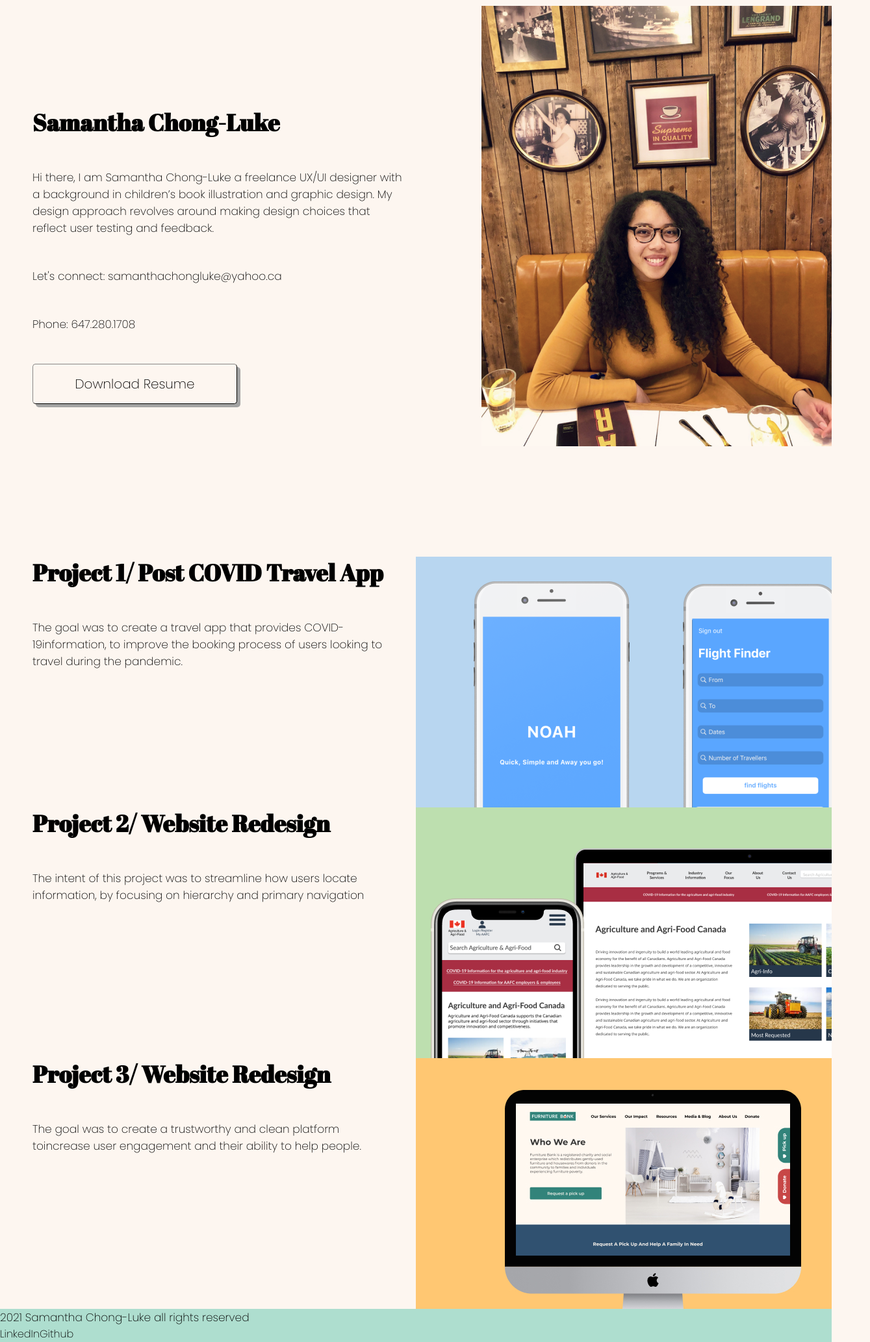
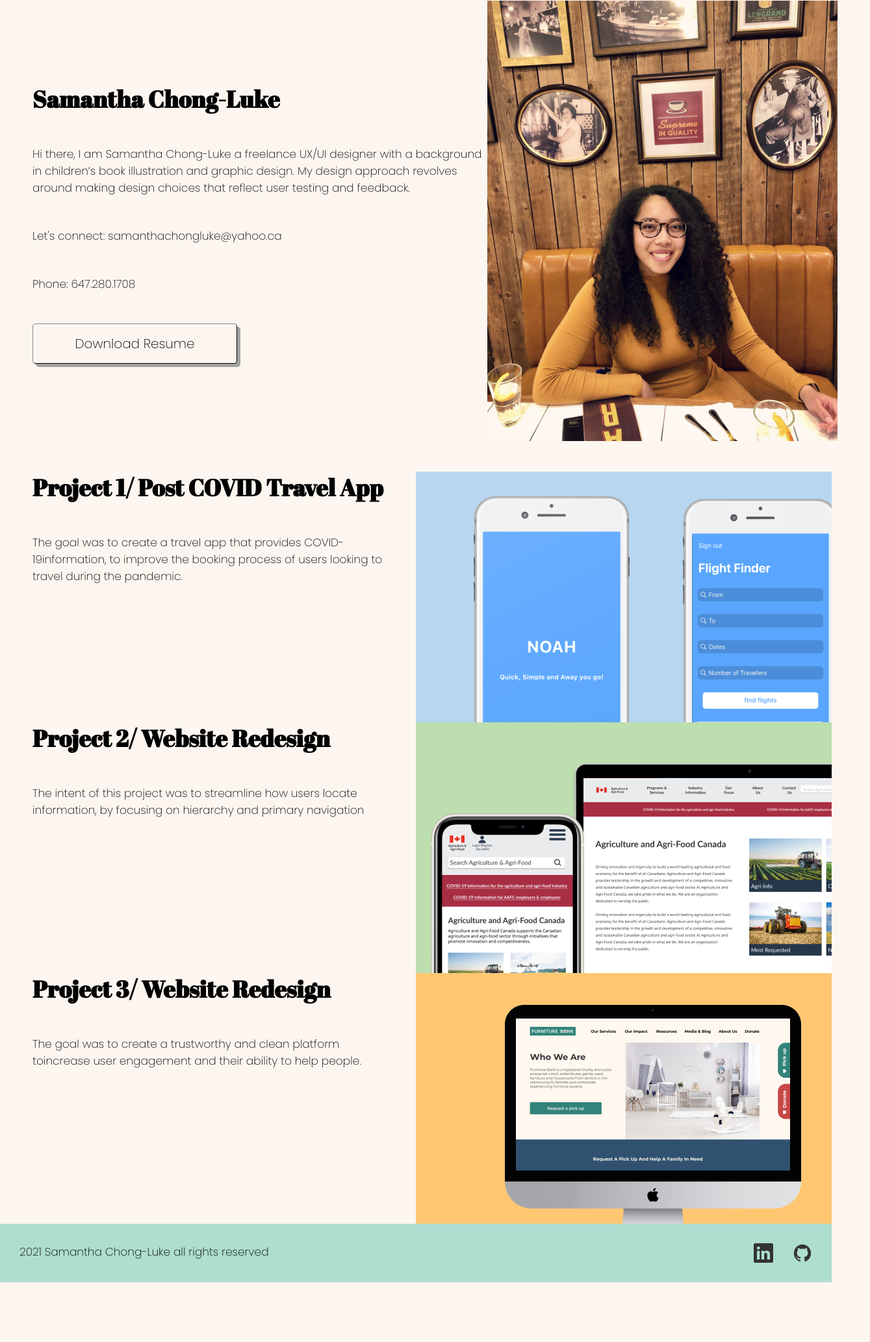
Before and after one commit to SamChongLuke/UX_UI_HW_17, a plain HTML site: page index.html in a window 1280 px wide. Shown: the part 78-2144 px from the top of the page at 65% size, 1339 px wide, since content can reach past the window. After the commit the page ends 2052 px from the top, so only its background shows below. Drawn offline with Linux system fonts and the light colour scheme.

Commit message:
update media query

```diff
--- a/css/style2.css
+++ b/css/style2.css
@@ -55,28 +55,39 @@ button {
 
 }
 
+img.hamburgerMenu  {
+    padding-right: 50px;
+    display: none;
+}
+
 #heroGrid {
-    padding-top: 40px;
-    display: grid;
-    grid-template-columns: 1fr 1fr;
-    grid-template-rows: 848px;
-    grid-template-areas: "heroSummary heroImage";
+    padding-top: 32px;
+    padding-bottom: 40px;
+    /* display: grid; */
+    /* grid-template-columns: 1fr 1fr; */
+    /* grid-template-rows: 848px; */
+    /* grid-template-areas: "heroSummary heroImage"; */
+    display: flex;
+    justify-content: space-between;
+    align-items: center;
 }
 
 #heroSummary {
     grid-area: heroSummary;
     /*background-color: blue;*/
-    padding-top: 25%;
     padding-left: 50px;
+
 
 }
 
 p.summary {
     padding-bottom: 48px;
+    width: 700px;
 }
 
 #heroImage {
-    padding-left: 120px;
+    /* padding-left: 120px; */
+    padding-right: 50px;
 }
 
 #contentGrid {
@@ -129,26 +140,43 @@ p.projectDescription {
     grid-area: thumbnail3;
 }
 
-section.footer {
+footer {
     background-color: #AEDECF;
-    vertical-align: top;
+    display: flex;
+    justify-content: space-between;
+    padding: 30px;
+    /* align-items: center;  */
 }
+/* .footer { */
+    /* background-color: #AEDECF; */
+    /* display: flex; */
+    /* align-items: center; */
 
-ul.footerInlineBlock {
+ul.footer{
+    list-style: none;
     display: inline-flex;
-    list-style: none;
-    justify-content: space-evenly;
+    float: right;
+
+}
+.social {
+    margin-left: 30px;
+
 }
 
 @media only screen and (max-width: 600px) {
     body {
 
-      margin-right: -60px;
-      display: column;
+      /*margin-right: -60px;*/
+      /*display: column;*/
 
     }
 
-    p.summar {
+    img.hamburgerMenu  {
+        padding-right: 50px;
+        display: flex;
+    }
+
+    p.summary {
         width: 400px;
     }
     .logo {
@@ -160,16 +188,23 @@ ul.footerInlineBlock {
     }
 
     #heroGrid {
-        grid-template-columns: 1fr;
-        grid-template-rows: 848px 848px;
-        grid-template-areas:
-        "heroSummary"
-        "heroImage";
+        /* grid-template-columns: 1fr; */
+        /* grid-template-rows: 848px 848px;/ */
+        /* grid-template-areas:  */
+        /* "heroSummary" */
+        /* "heroImage"; */
+        flex-direction: column;
     }
 
     img {
         margin-left: -60px;
     }
+
+    #heroImage {
+        padding-right: 0;
+        padding-top: 40px;
+    }
+
 
     #contentGrid {
         grid-template-columns: 1fr;
@@ -194,4 +229,8 @@ ul.footerInlineBlock {
     #project3 {
         padding-top: 20%;
     }
+
+    .social {
+        height: 30px;
+    }
 }
--- a/index.html
+++ b/index.html
@@ -22,6 +22,7 @@
                     <li>Projects</li>
                     <li>Creative</li>
                 </ul>
+                <img class="hamburgerMenu" src="../UX_UI_HW_17/images/defaulthamburgermenu.png" alt="">
             </nav>
         </div>
     </header>
@@ -70,15 +71,15 @@
 
     </section>
 
-    <section class="footer">
-        <footer>
+    <footer class="footer">
+
             <p>2021 Samantha Chong-Luke all rights reserved</p>
-            <ul class="footerInlineBlock">
-                <li>LinkedIn</li>
-                <li>Github</li>
+            <ul class="footer">
+                <img class="social" src="../UX_UI_HW_17/images/linkedin.png" alt="">
+                <img class="social" src="../UX_UI_HW_17/images/githubGithub.png" alt="">
             </ul>
+
         </footer>
-    </section>
 </body>
 
 
```
Also changed, not shown: images/Vectorlinkedin.jpg (added), images/defaulthamburgermenu.png (added), images/githubGithub.png (added), images/hamburgermenu.jpg (added), images/linkedin.png (added), 2 other files.
